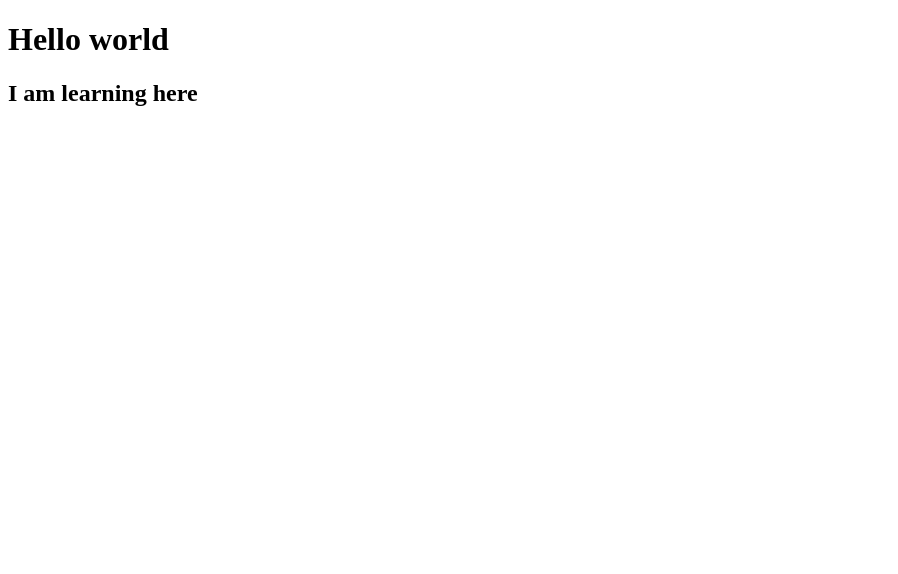
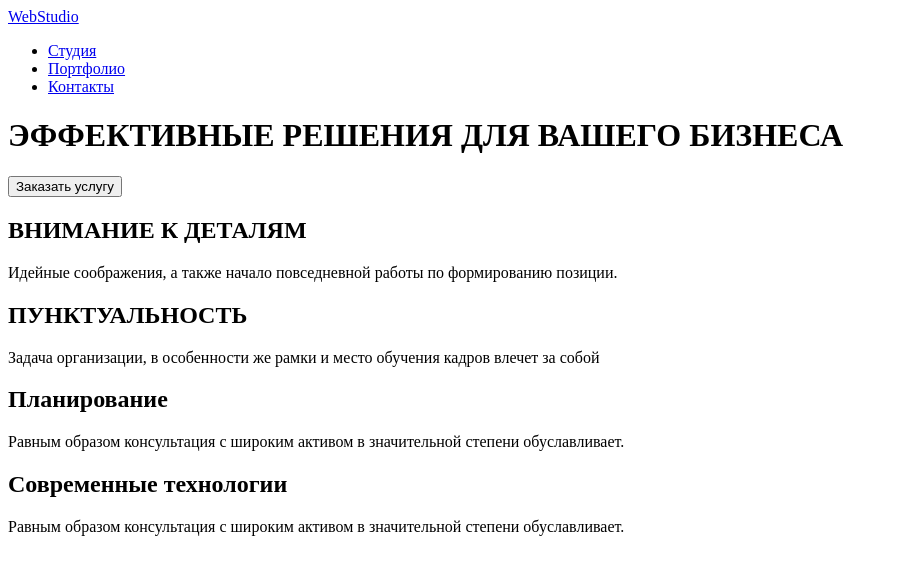
Before and after one commit to AnastasiiaAAntonova/test, a plain HTML site: page index.html in a window 1280 px wide. Shown: the whole page, without its empty margins (0-898 px from the left). Drawn offline with Linux system fonts and the light colour scheme.

Commit message:
добавила шапку и преимущества

```diff
--- a/index.html
+++ b/index.html
@@ -1,5 +1,5 @@
 <!DOCTYPE html>
-<html lang="en">
+<html lang="ru">
   <head>
     <meta charset="UTF-8" />
     <meta http-equiv="X-UA-Compatible" content="IE=edge" />
@@ -7,7 +7,46 @@
     <title>Document</title>
   </head>
   <body>
-    <h1>Hello world</h1>
-    <h2>I am learning here</h2>
+    <!--page header-->
+    <a href="/">WebStudio</a>
+    <!--links to other pages-->
+    <nav>
+      <ul>
+        <li><a href="/">Студия</a></li>
+        <li><a href="/">Портфолио</a></li>
+        <li><a href="/">Контакты</a></li>
+      </ul>
+    </nav>
+
+    <!--main content-->
+    <h1>ЭФФЕКТИВНЫЕ РЕШЕНИЯ ДЛЯ ВАШЕГО БИЗНЕСА</h1>
+    <button type="" button>Заказать услугу</button>
+
+    <!--advantages-->
+    <section>
+      <h2>ВНИМАНИЕ К ДЕТАЛЯМ</h2>
+      <p>
+        Идейные соображения, а также начало повседневной работы по формированию
+        позиции.
+      </p>
+
+      <h2>ПУНКТУАЛЬНОСТЬ</h2>
+      <p>
+        Задача организации, в особенности же рамки и место обучения кадров
+        влечет за собой
+      </p>
+
+      <h2>Планирование</h2>
+      <p>
+        Равным образом консультация с широким активом в значительной степени
+        обуславливает.
+      </p>
+
+      <h2>Современные технологии</h2>
+      <p>
+        Равным образом консультация с широким активом в значительной степени
+        обуславливает.
+      </p>
+    </section>
   </body>
 </html>
```
